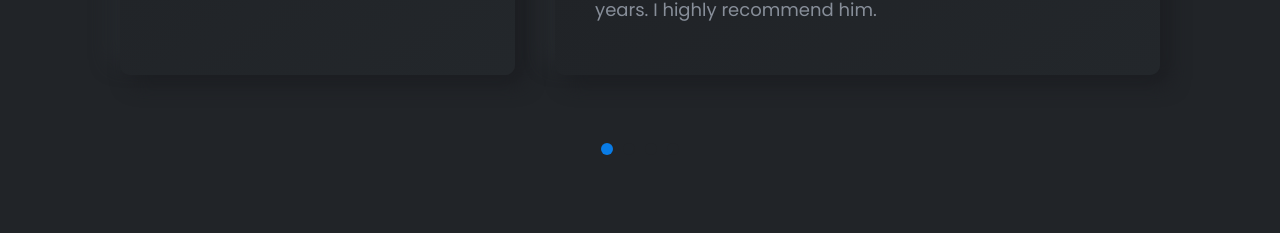
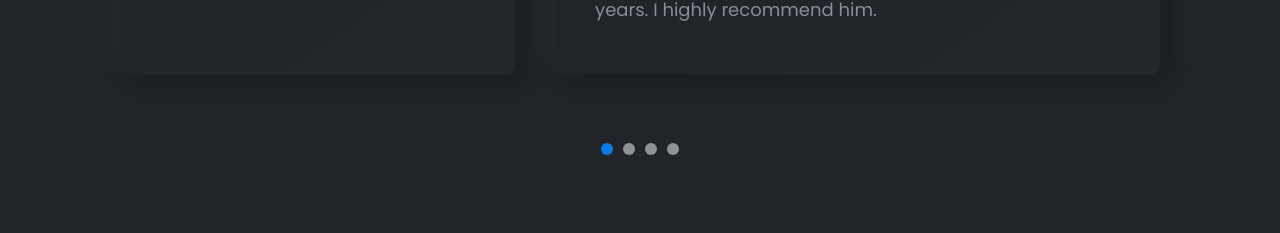
Before and after one commit to saifullah767/portfolio, a React (Vite) app: page / in a window 1280 px wide. Shown: the part 3729-3962 px from the top of the page. Built offline with nearby package versions, Linux system fonts and the light colour scheme.

Commit message:
Update portfolio-react.css
update css

```diff
--- a/src/components/portfolio-react.css
+++ b/src/components/portfolio-react.css
@@ -203,7 +203,7 @@
   height: 12px;
   border-radius: 999px;
   border: 0;
-  background: #212428;
+  background: #ffffff;
   opacity: 0.5;
 }
 
```
